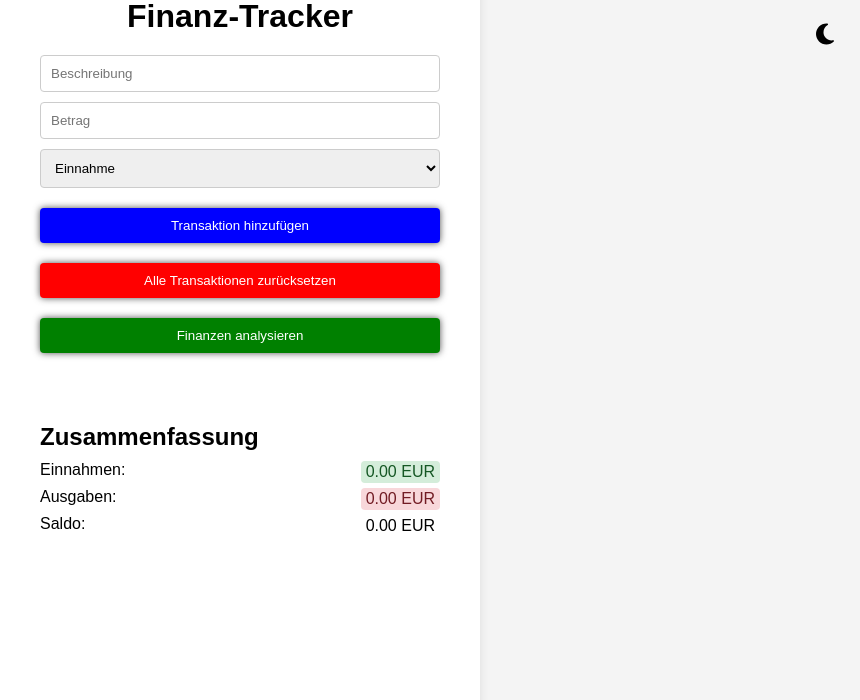
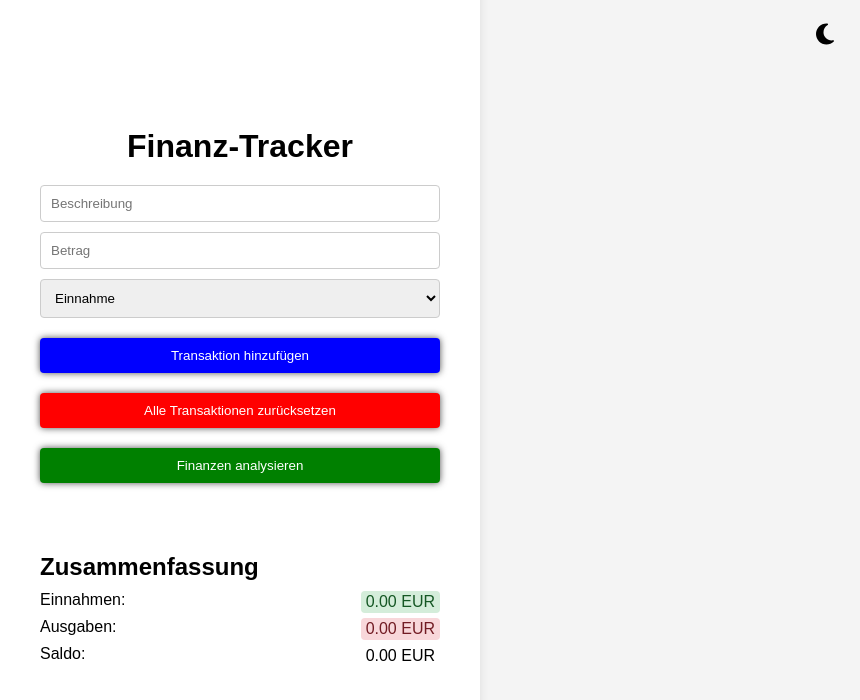
Before and after one commit to diego-monfort-landolt/finance-app, a React (Vite) app: page / in a window 1280 px wide. Shown: the top 700 px of the page, without its empty margins (420-1280 px from the left). Built offline with nearby package versions, Linux system fonts and the light colour scheme.

Commit message:
Updated .content -margin top 26px

```diff
--- a/src/App.css
+++ b/src/App.css
@@ -30,6 +30,7 @@ body {
   flex-direction: column;
   align-items: center;
   padding-top: 150px;
+  margin-top: 260px;
 }
 
 /* Stile für die Hauptüberschrift */
```
